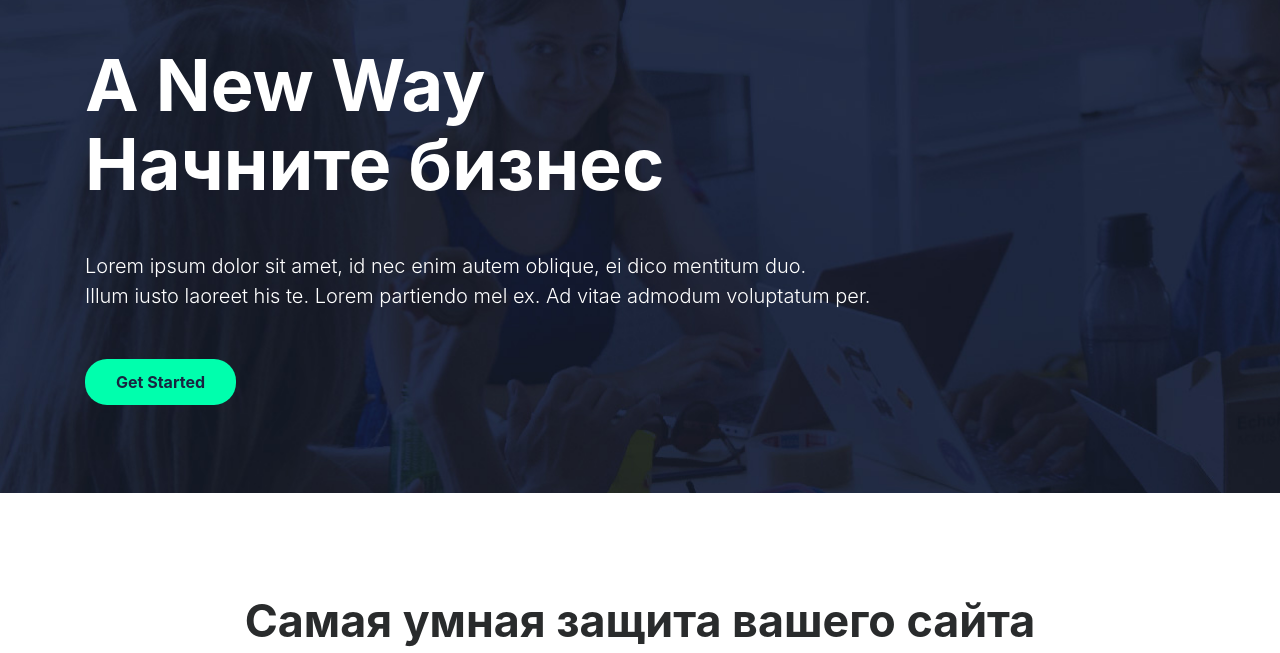
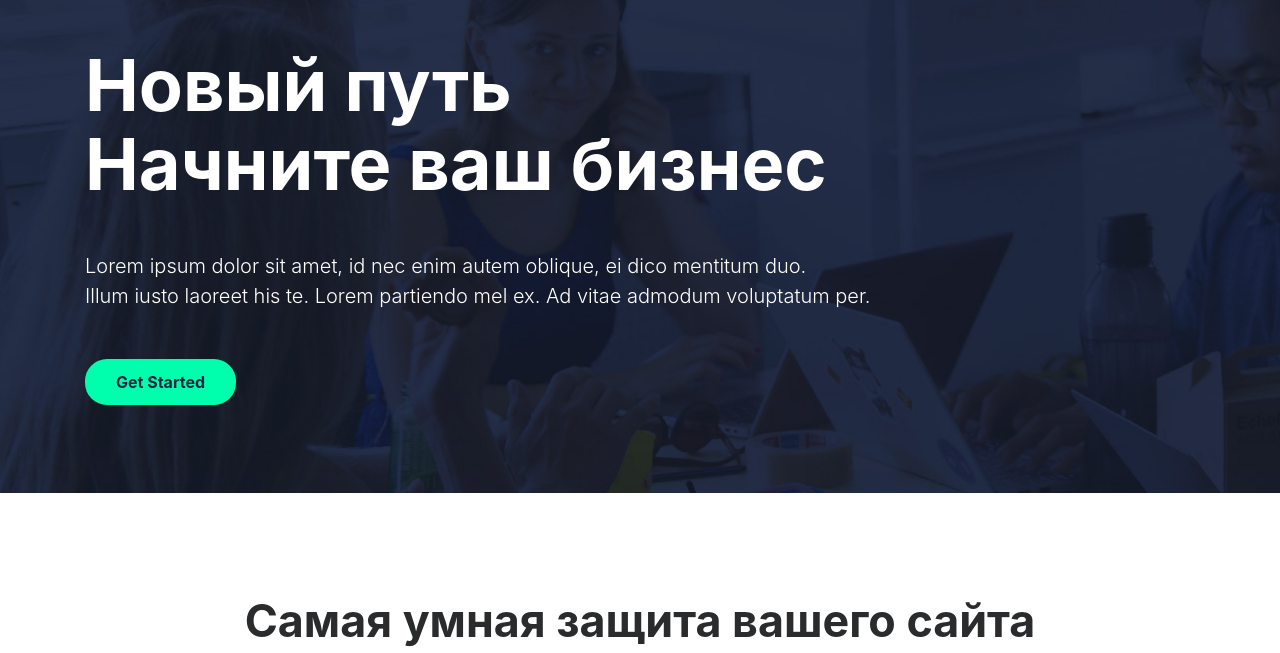
Before and after one commit to Krutoitipatilix/atlas, a plain HTML site: page index.html in a window 1280 px wide. Shown: the part 147-800 px from the top of the page. Drawn offline with Linux system fonts and the light colour scheme.

Commit message:
Update index.html

```diff
--- a/index.html
+++ b/index.html
@@ -32,8 +32,8 @@
                 </div>
             </header>
             <h1 data-aos="fade" data-aos-easing="linear" data-aos-duration="1000" data-aos-once="true" class="display-3 text-white font-weight-bold my-5">
-            	A New Way<br>
-            	Начните бизнес
+            	Новый путь<br>
+            	Начните ваш бизнес
             </h1>
             <p data-aos="fade" data-aos-easing="linear" data-aos-duration="1000" data-aos-once="true" class="lead text-white my-4">
                 Lorem ipsum dolor sit amet, id nec enim autem oblique, ei dico mentitum duo.
```
